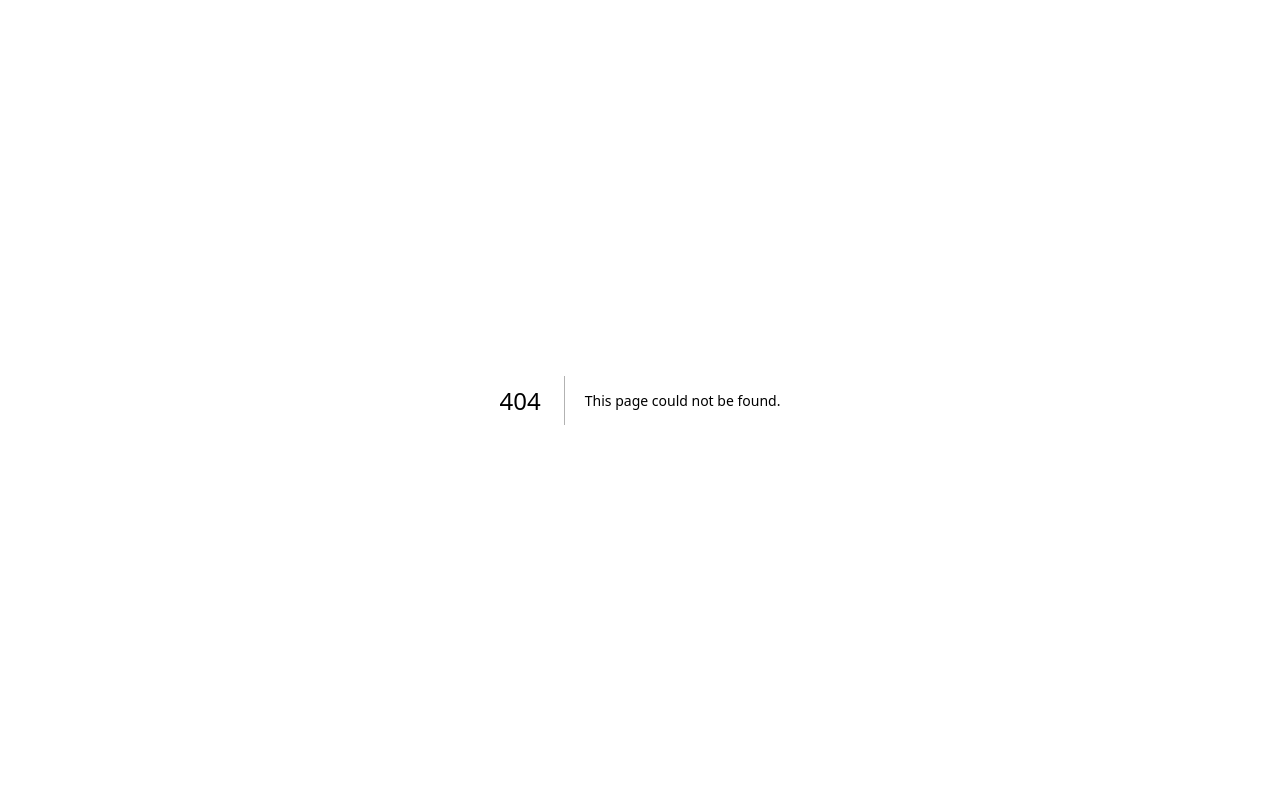
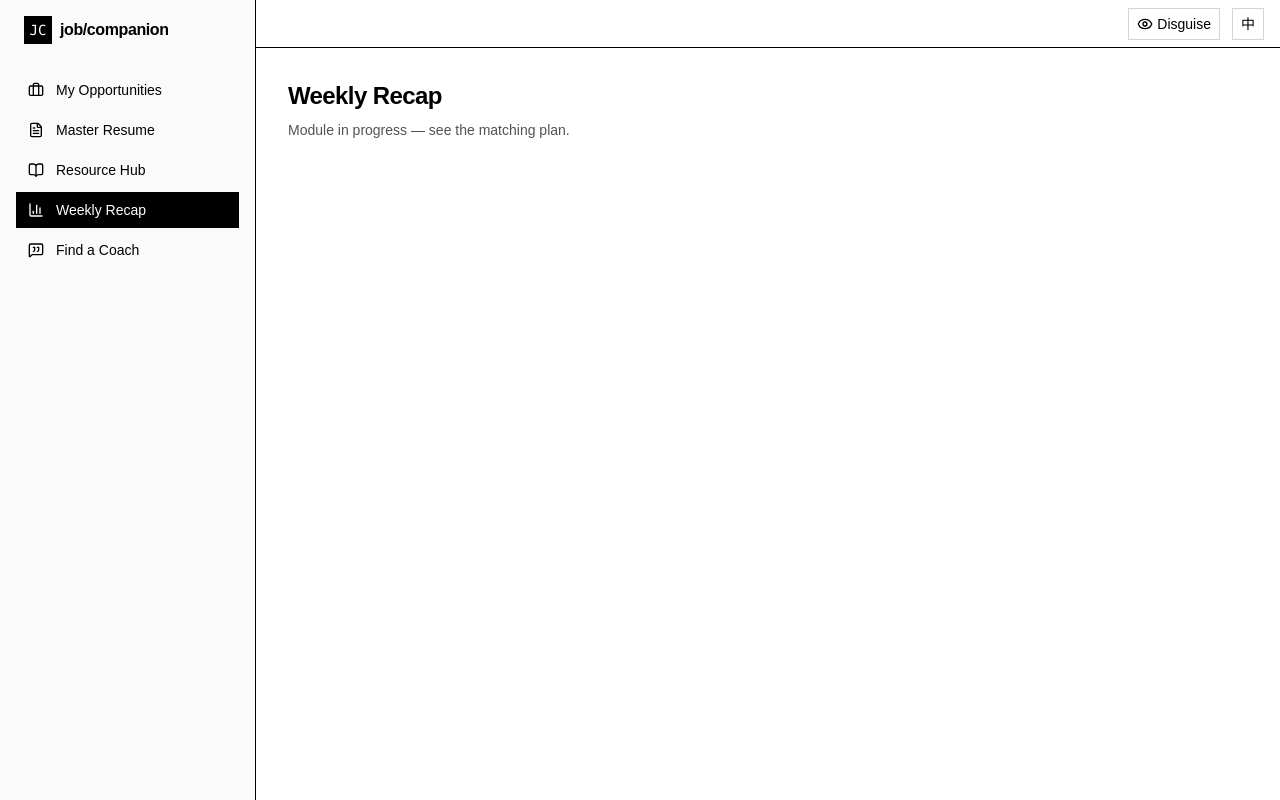
Before and after one commit to zhaozhiyang220-svg/job-companion, a Next.js app in the folder apps/web/: page /en/weekly in a window 1280 px wide. Before the commit this address had no page. Built offline with nearby package versions, Linux system fonts and the light colour scheme.

Commit message:
feat(web): top nav shell with 5 entries + locale switcher
Co-Authored-By: Claude Opus 4.8 <noreply@anthropic.com>

```diff
--- /dev/null
+++ b/apps/web/src/app/[locale]/(app)/dashboard/page.tsx
@@ -0,0 +1,11 @@
+import { useTranslations } from 'next-intl'
+
+export default function DashboardPage() {
+  const t = useTranslations('common')
+  return (
+    <div className="space-y-2">
+      <h1 className="text-2xl font-bold tracking-tight">Dashboard</h1>
+      <p className="text-sm text-neutral-600">{t('module_wip')}</p>
+    </div>
+  )
+}
--- /dev/null
+++ b/apps/web/src/app/[locale]/(app)/layout.tsx
@@ -0,0 +1,19 @@
+import type { ReactNode } from 'react'
+import { SideNav } from '@/components/nav/SideNav'
+import { LocaleSwitcher } from '@/components/nav/LocaleSwitcher'
+import { DisguiseToggle } from '@/components/disguise/DisguiseToggle'
+
+export default function AppLayout({ children }: { children: ReactNode }) {
+  return (
+    <div className="flex min-h-screen">
+      <SideNav />
+      <div className="flex flex-1 flex-col">
+        <header className="flex h-12 items-center justify-end gap-3 border-b border-black px-4">
+          <DisguiseToggle />
+          <LocaleSwitcher />
+        </header>
+        <main className="flex-1 p-8">{children}</main>
+      </div>
+    </div>
+  )
+}
--- /dev/null
+++ b/apps/web/src/app/[locale]/(app)/master-resume/page.tsx
@@ -0,0 +1,11 @@
+import { useTranslations } from 'next-intl'
+
+export default function MasterResumePage() {
+  const t = useTranslations()
+  return (
+    <div className="space-y-2">
+      <h1 className="text-2xl font-bold tracking-tight">{t('nav.master_resume')}</h1>
+      <p className="text-sm text-neutral-600">{t('common.module_wip')}</p>
+    </div>
+  )
+}
--- /dev/null
+++ b/apps/web/src/app/[locale]/(app)/opportunities/page.tsx
@@ -0,0 +1,11 @@
+import { useTranslations } from 'next-intl'
+
+export default function OpportunitiesPage() {
+  const t = useTranslations()
+  return (
+    <div className="space-y-2">
+      <h1 className="text-2xl font-bold tracking-tight">{t('nav.opportunities')}</h1>
+      <p className="text-sm text-neutral-600">{t('common.module_wip')}</p>
+    </div>
+  )
+}
--- /dev/null
+++ b/apps/web/src/app/[locale]/(app)/resources/page.tsx
@@ -0,0 +1,11 @@
+import { useTranslations } from 'next-intl'
+
+export default function ResourcesPage() {
+  const t = useTranslations()
+  return (
+    <div className="space-y-2">
+      <h1 className="text-2xl font-bold tracking-tight">{t('nav.resources')}</h1>
+      <p className="text-sm text-neutral-600">{t('common.module_wip')}</p>
+    </div>
+  )
+}
--- /dev/null
+++ b/apps/web/src/app/[locale]/(app)/weekly/page.tsx
@@ -0,0 +1,11 @@
+import { useTranslations } from 'next-intl'
+
+export default function WeeklyPage() {
+  const t = useTranslations()
+  return (
+    <div className="space-y-2">
+      <h1 className="text-2xl font-bold tracking-tight">{t('nav.weekly')}</h1>
+      <p className="text-sm text-neutral-600">{t('common.module_wip')}</p>
+    </div>
+  )
+}
--- /dev/null
+++ b/apps/web/src/components/nav/LocaleSwitcher.tsx
@@ -0,0 +1,18 @@
+'use client'
+import { useParams, usePathname, useRouter } from 'next/navigation'
+
+export function LocaleSwitcher() {
+  const { locale } = useParams<{ locale: string }>()
+  const router = useRouter()
+  const path = usePathname()
+  const other = locale === 'zh' ? 'en' : 'zh'
+  return (
+    <button
+      onClick={() => router.push(path.replace(`/${locale}`, `/${other}`))}
+      className="h-8 border border-neutral-300 px-2 text-sm hover:border-black"
+      aria-label={`Switch to ${other}`}
+    >
+      {locale === 'zh' ? 'EN' : '中'}
+    </button>
+  )
+}
--- /dev/null
+++ b/apps/web/src/components/nav/SideNav.tsx
@@ -0,0 +1,46 @@
+'use client'
+import Link from 'next/link'
+import { useParams, usePathname } from 'next/navigation'
+import { useTranslations } from 'next-intl'
+import { BarChart3, BookOpen, Briefcase, FileText, MessageSquareQuote } from 'lucide-react'
+import type { LucideIcon } from 'lucide-react'
+
+const ITEMS: { key: string; href: string; Icon: LucideIcon }[] = [
+  { key: 'opportunities', href: 'opportunities', Icon: Briefcase },
+  { key: 'master_resume', href: 'master-resume', Icon: FileText },
+  { key: 'resources', href: 'resources', Icon: BookOpen },
+  { key: 'weekly', href: 'weekly', Icon: BarChart3 },
+  { key: 'coach', href: 'coach', Icon: MessageSquareQuote },
+]
+
+export function SideNav() {
+  const t = useTranslations('nav')
+  const { locale } = useParams<{ locale: string }>()
+  const path = usePathname()
+  return (
+    <nav className="flex w-64 flex-col gap-1 border-r border-black bg-neutral-50 p-4">
+      <div className="mb-6 flex items-center gap-2 px-2">
+        <span className="flex h-7 w-7 items-center justify-center bg-black font-mono text-sm text-white">
+          JC
+        </span>
+        <span className="font-bold tracking-tight">job/companion</span>
+      </div>
+      {ITEMS.map(({ key, href, Icon }) => {
+        const full = `/${locale}/${href}`
+        const active = path === full
+        return (
+          <Link
+            key={key}
+            href={full}
+            className={`flex items-center gap-3 px-3 py-2 text-sm transition-colors ${
+              active ? 'bg-black text-white' : 'hover:bg-neutral-200'
+            }`}
+          >
+            <Icon className="h-4 w-4" aria-hidden="true" />
+            {t(key)}
+          </Link>
+        )
+      })}
+    </nav>
+  )
+}
```
